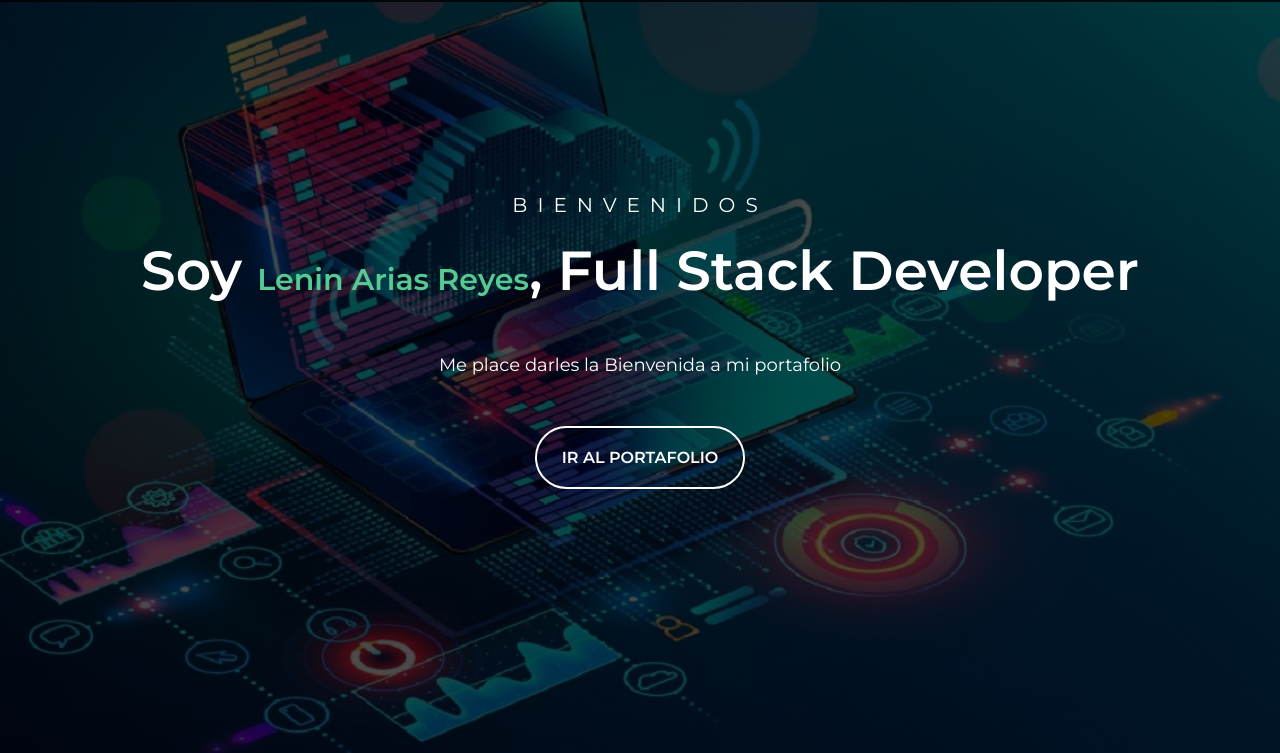
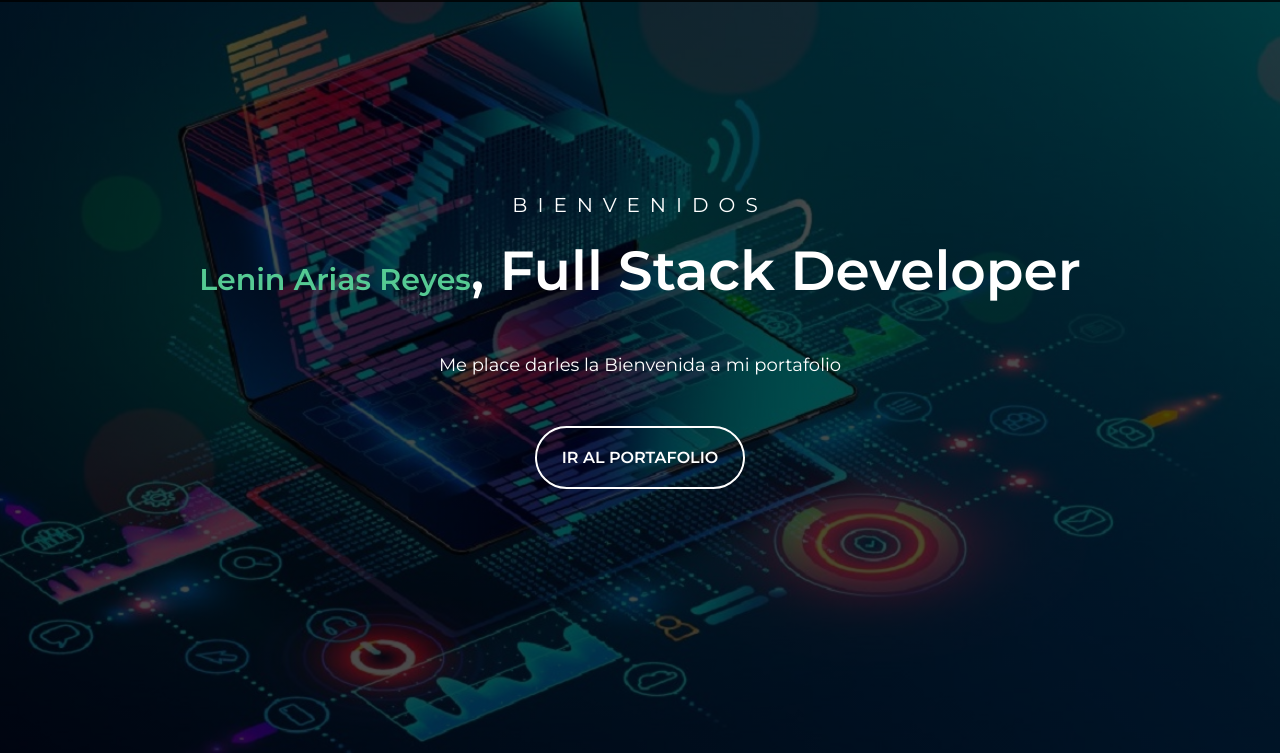
Before and after one commit to Leninreyes08/Miportafolio1, a website: page index.html in a window 1280 px wide. Shown: the part 47-800 px from the top of the page. Drawn offline with Linux system fonts and the light colour scheme.

Commit message:
Update index.html

```diff
--- a/index.html
+++ b/index.html
@@ -47,7 +47,7 @@
             </header>
             <div class="presentacion">
                 <p class="bienvenida">Bienvenidos</p>
-                <h2>Soy <span>Lenin Arias Reyes</span>, Full Stack Developer</h2>
+                <h2><span>Lenin Arias Reyes</span>, Full Stack Developer</h2>
                 <p class="descripcion">Me place darles la Bienvenida a mi portafolio </p>
                 <a href="#portfolio">Ir al Portafolio</a>
             </div>
```
